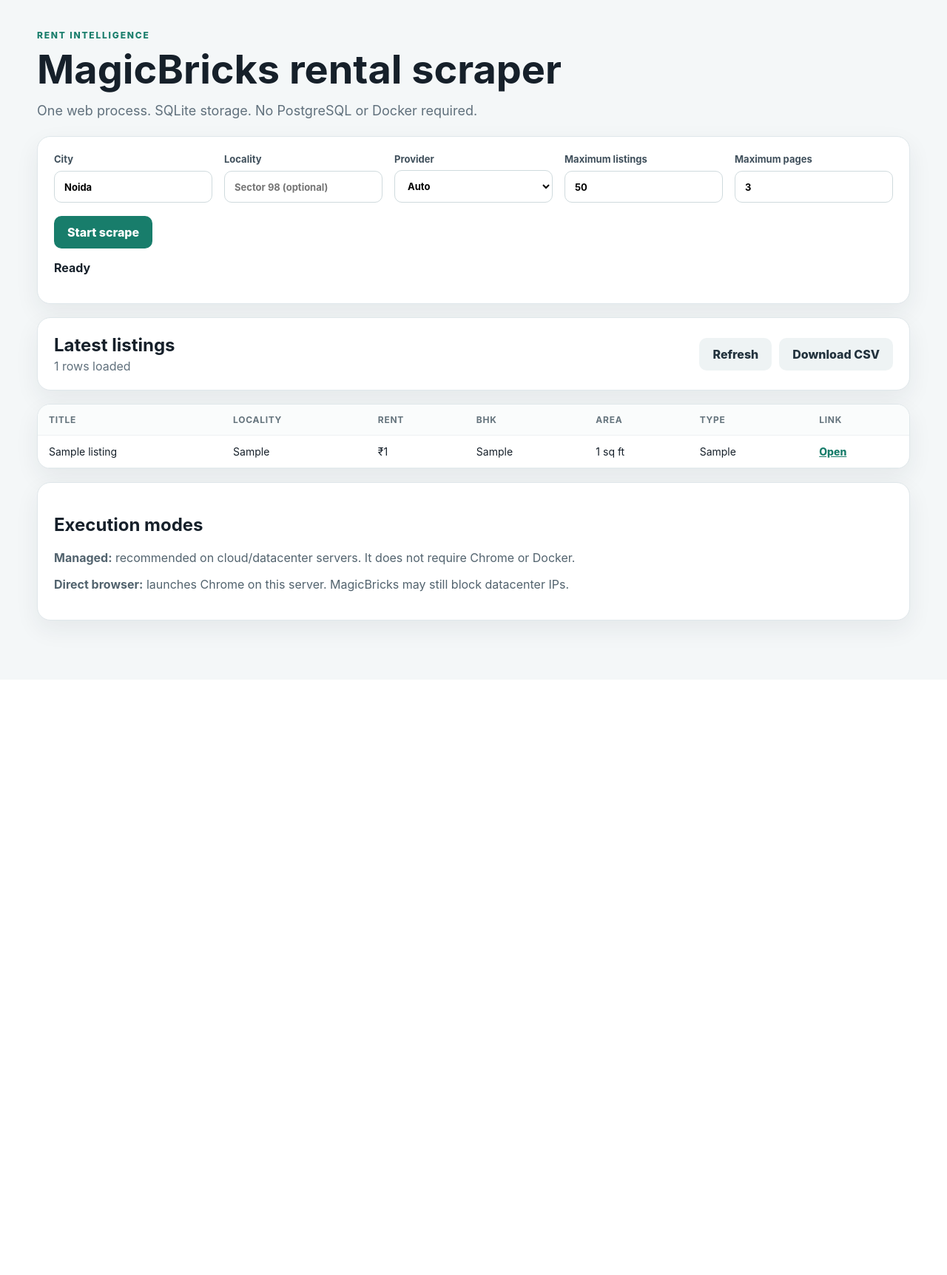
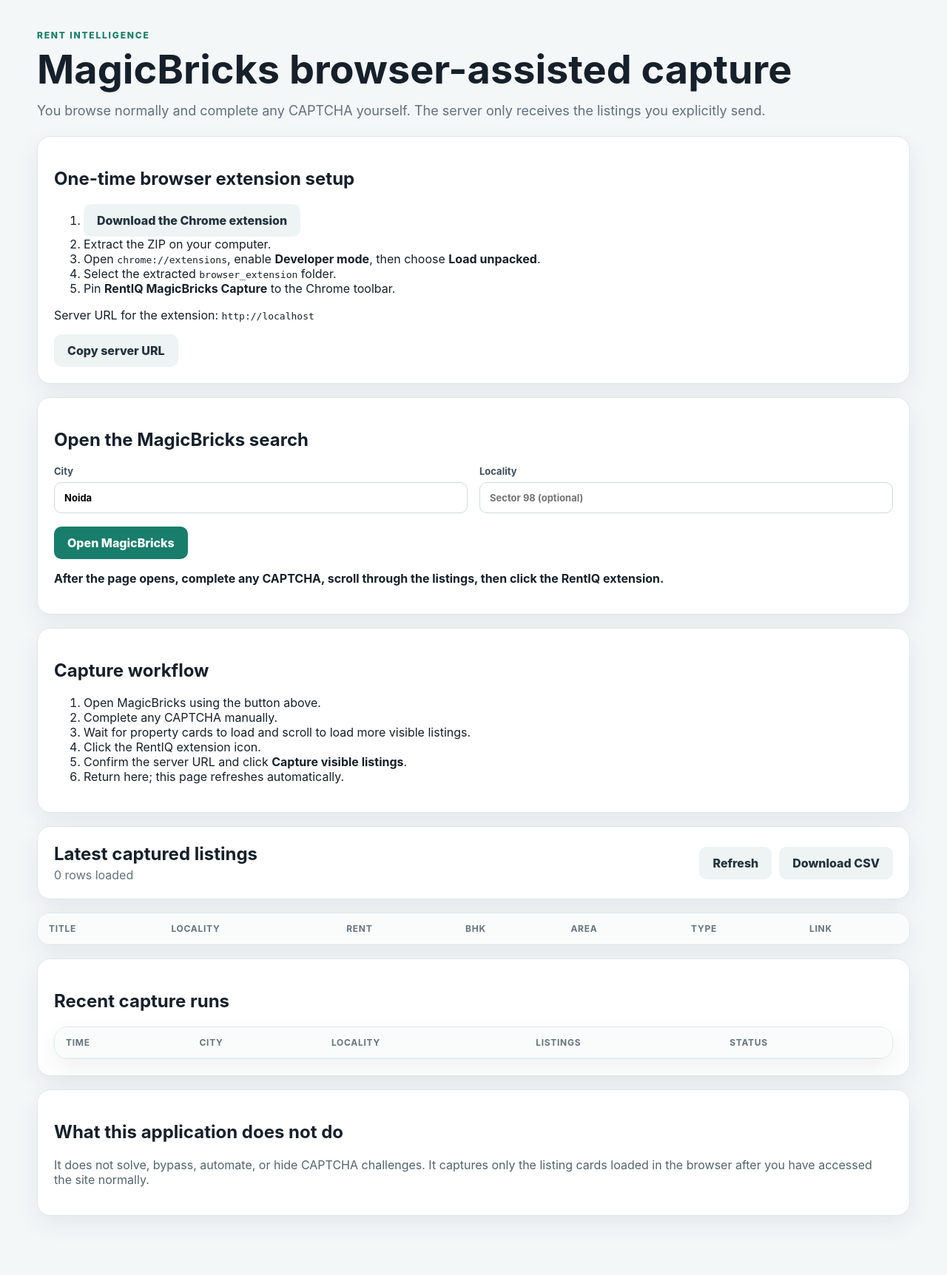
Before and after one commit to Abhishek5317/Rent_Scrapper, a Flask app: page / in a window 1280 px wide. Shown: the whole page at 74% size. Before the commit the page ends 870 px from the top, so only its background shows below. Run offline with Flask 3, Linux system fonts and the light colour scheme; tables that the repository leaves empty hold one stand-in row (values such as "Sample post"); lists and menus that the app fills with data are empty.

Commit message:
Replace UI with browser-assisted workflow

```diff
--- a/server_ready_app/templates/index.html
+++ b/server_ready_app/templates/index.html
@@ -3,44 +3,61 @@
 <head>
   <meta charset="utf-8">
   <meta name="viewport" content="width=device-width, initial-scale=1">
-  <title>RentIQ Server Scraper</title>
+  <title>RentIQ Browser Capture</title>
   <link rel="stylesheet" href="/static/styles.css">
 </head>
 <body>
   <main class="shell">
     <header>
       <p class="eyebrow">Rent intelligence</p>
-      <h1>MagicBricks rental scraper</h1>
-      <p class="sub">One web process. SQLite storage. No PostgreSQL or Docker required.</p>
+      <h1>MagicBricks browser-assisted capture</h1>
+      <p class="sub">You browse normally and complete any CAPTCHA yourself. The server only receives the listings you explicitly send.</p>
     </header>
 
+    <section class="panel">
+      <h2>One-time browser extension setup</h2>
+      <ol class="steps">
+        <li><a class="download" href="/browser-extension.zip">Download the Chrome extension</a></li>
+        <li>Extract the ZIP on your computer.</li>
+        <li>Open <code>chrome://extensions</code>, enable <strong>Developer mode</strong>, then choose <strong>Load unpacked</strong>.</li>
+        <li>Select the extracted <code>browser_extension</code> folder.</li>
+        <li>Pin <strong>RentIQ MagicBricks Capture</strong> to the Chrome toolbar.</li>
+      </ol>
+      <p class="hint">Server URL for the extension: <code id="server-url">{{ server_url }}</code></p>
+      <button id="copy-server" class="secondary">Copy server URL</button>
+    </section>
+
     <section class="panel form-panel">
+      <h2>Open the MagicBricks search</h2>
       <div class="grid">
         <label>City<input id="city" value="Noida" placeholder="Noida"></label>
         <label>Locality<input id="locality" placeholder="Sector 98 (optional)"></label>
-        <label>Provider
-          <select id="provider">
-            <option value="auto">Auto</option>
-            <option value="apify">Managed (recommended)</option>
-            <option value="direct">Direct browser</option>
-          </select>
-        </label>
-        <label>Maximum listings<input id="max-results" type="number" value="50" min="1" max="1000"></label>
-        <label>Maximum pages<input id="max-pages" type="number" value="3" min="1" max="20"></label>
       </div>
-      <button id="scrape-button">Start scrape</button>
-      <p id="status" class="status">Ready</p>
-      <p id="error" class="error"></p>
+      <button id="open-button">Open MagicBricks</button>
+      <p class="status" id="status">After the page opens, complete any CAPTCHA, scroll through the listings, then click the RentIQ extension.</p>
+      <p class="error" id="error"></p>
+    </section>
+
+    <section class="panel workflow">
+      <h2>Capture workflow</h2>
+      <ol class="steps">
+        <li>Open MagicBricks using the button above.</li>
+        <li>Complete any CAPTCHA manually.</li>
+        <li>Wait for property cards to load and scroll to load more visible listings.</li>
+        <li>Click the RentIQ extension icon.</li>
+        <li>Confirm the server URL and click <strong>Capture visible listings</strong>.</li>
+        <li>Return here; this page refreshes automatically.</li>
+      </ol>
     </section>
 
     <section class="panel actions">
       <div>
-        <h2>Latest listings</h2>
+        <h2>Latest captured listings</h2>
         <p id="count">0 rows loaded</p>
       </div>
       <div class="button-row">
         <button id="refresh-button" class="secondary">Refresh</button>
-        <a class="download" href="/api/listings.csv">Download CSV</a>
+        <a id="download-link" class="download" href="/api/listings.csv">Download CSV</a>
       </div>
     </section>
 
@@ -56,10 +73,21 @@
       </table>
     </section>
 
+    <section class="panel">
+      <h2>Recent capture runs</h2>
+      <div class="table-wrap inner-table">
+        <table>
+          <thead>
+            <tr><th>Time</th><th>City</th><th>Locality</th><th>Listings</th><th>Status</th></tr>
+          </thead>
+          <tbody id="run-body"></tbody>
+        </table>
+      </div>
+    </section>
+
     <section class="panel notes">
-      <h2>Execution modes</h2>
-      <p><strong>Managed:</strong> recommended on cloud/datacenter servers. It does not require Chrome or Docker.</p>
-      <p><strong>Direct browser:</strong> launches Chrome on this server. MagicBricks may still block datacenter IPs.</p>
+      <h2>What this application does not do</h2>
+      <p>It does not solve, bypass, automate, or hide CAPTCHA challenges. It captures only the listing cards loaded in the browser after you have accessed the site normally.</p>
     </section>
   </main>
   <script src="/static/app.js"></script>
```
